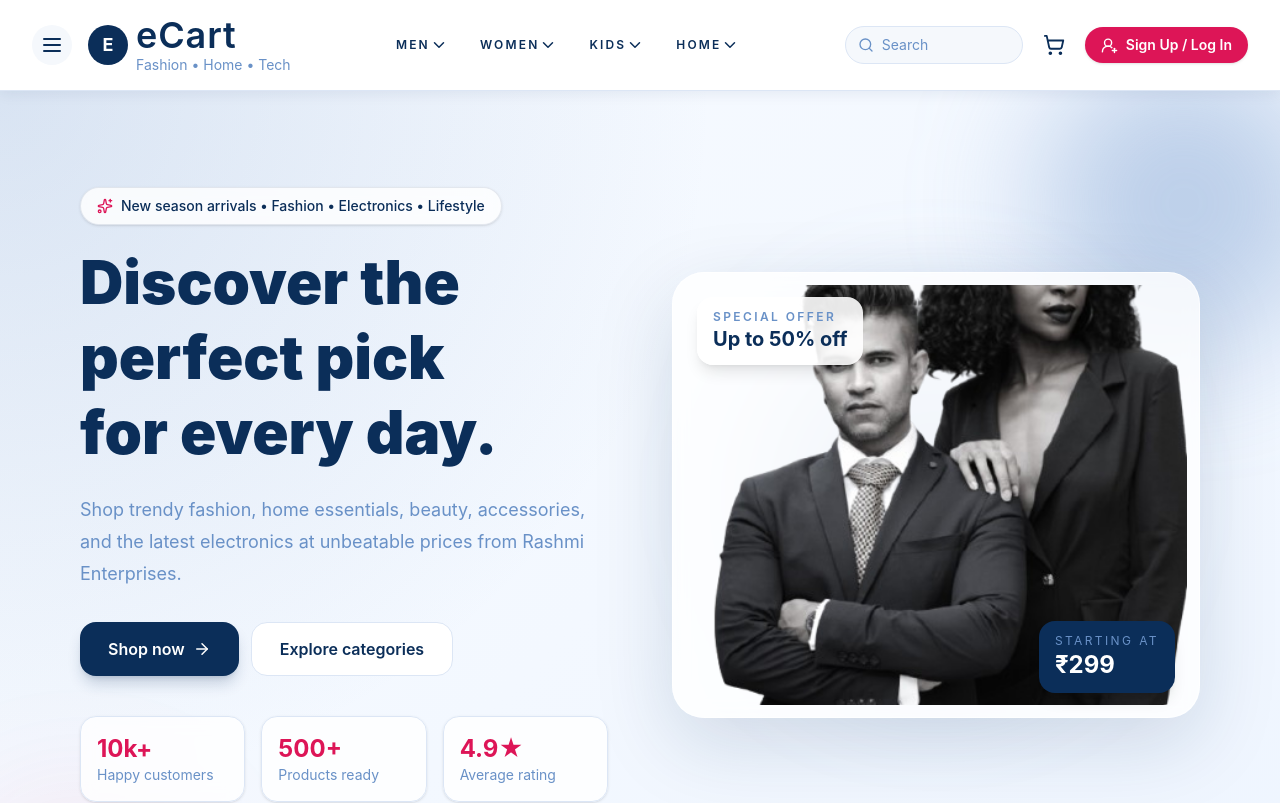
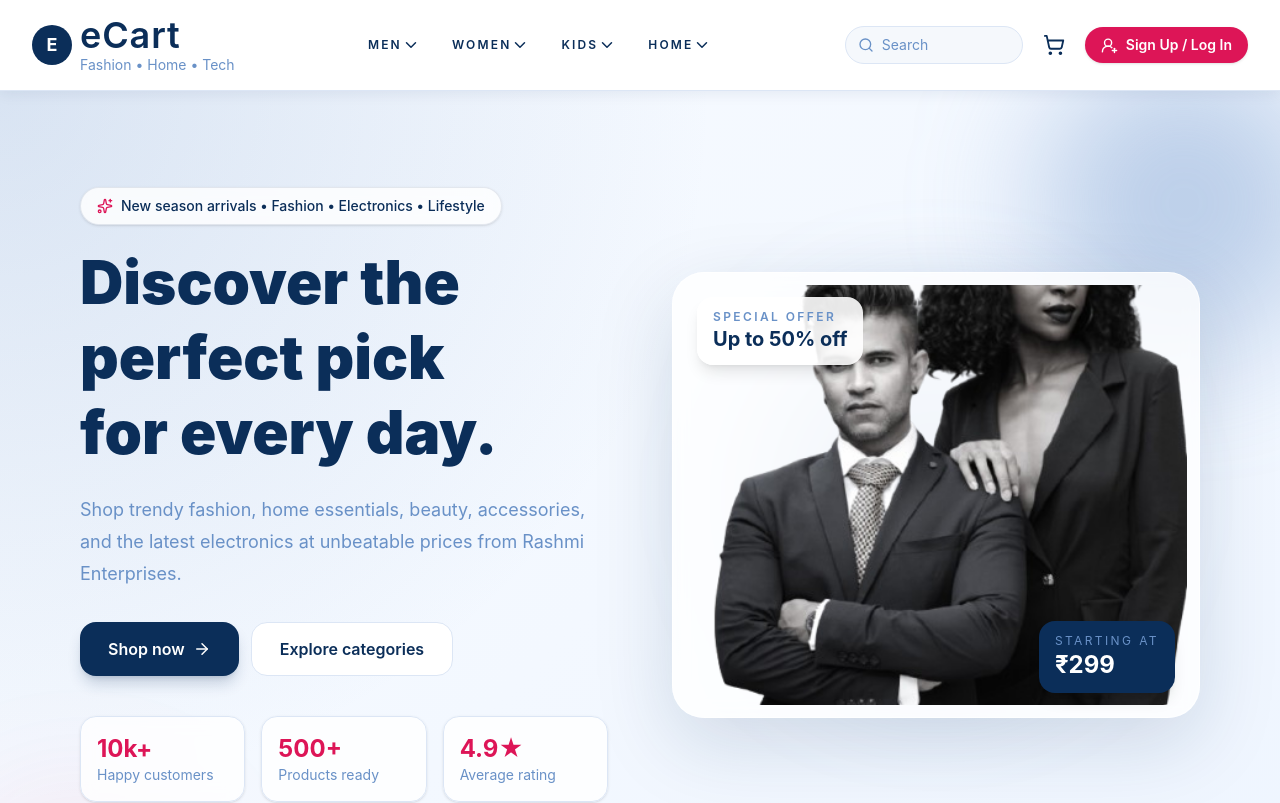
Before and after one commit to sachin-0203/eCart, a React (Vite) app in the folder frontend/: page / in a window 1280 px wide. Shown: the top 803 px of the page. Built offline with nearby package versions, Linux system fonts and the light colour scheme.

Commit message:
update navbar

```diff
--- a/frontend/src/components/layout/Navbar.jsx
+++ b/frontend/src/components/layout/Navbar.jsx
@@ -94,10 +94,8 @@ export default function Navbar() {
     <header className="sticky top-0 z-50 border-b border-border-color bg-background shadow-[0_2px_14px_rgba(11,46,89,0.08)]">
       <div className="mx-auto flex max-w-full items-center gap-4 px-4 py-3 sm:px-6 lg:px-8">
 
-        {/* =====================================================
-                MOBILE MENU BUTTON
-                ===================================================== */}
-        <button
+        {/* Mobile Menu Button */}
+        { !isDesktop &&  <button
           type="button"
           onClick={handleMobileMenuToggle}
           className="rounded-full bg-surface p-2 text-primary transition duration-300 hover:bg-border-color"
@@ -105,11 +103,9 @@ export default function Navbar() {
           aria-expanded={isOpen}
         >
           {isOpen ? <X size={24} /> : <Menu size={24} />}
-        </button>
+        </button>}
 
-        {/* =====================================================
-            LOGO
-            ===================================================== */}
+        {/*  LOGO  */}
         <Link to="/" className="flex items-center gap-2">
           <div className="flex h-10 w-10 items-center justify-center rounded-full bg-primary text-lg font-bold text-white">
             E
@@ -126,9 +122,7 @@ export default function Navbar() {
 
         {isDesktop ? (
           <>
-            {/* =====================================================
-                DESKTOP NAVIGATION
-                ===================================================== */}
+            {/* DESKTOP NAVIGATION */}
             <nav className="flex flex-1 items-center justify-center gap-6">
               {navLinks.map((link) => {
                 const isHovered = hoveredLink === link.name;
```
